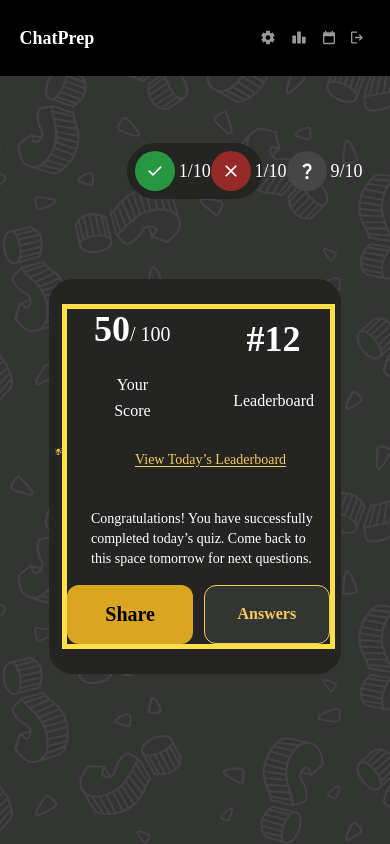
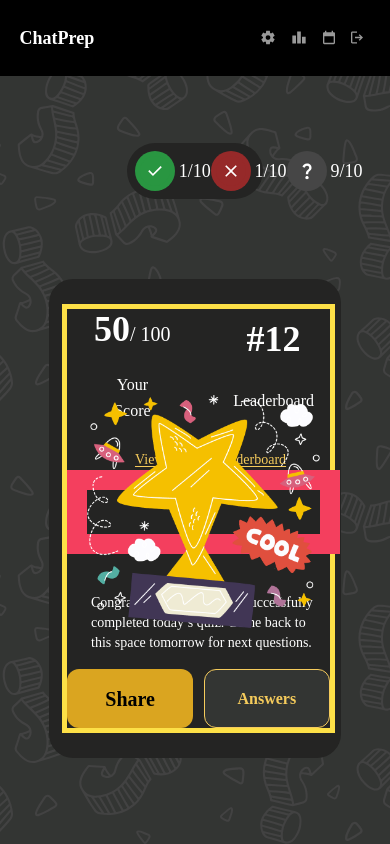
Before and after one commit to AtriChatterjee1/chat-prep-webapp, a Next.js app: page /score in a window 390 px wide. Built offline with nearby package versions, Linux system fonts and the light colour scheme; a web font is replaced by a local one.

Commit message:
responsiveness score page

```diff
--- /dev/null
+++ b/src/app/api/leaderboard/routes.ts
@@ -0,0 +1,30 @@
+import { connectToDB } from "@/utils";
+import prisma from "../../../../prisma/index";
+import { NextResponse } from "next/server";
+
+
+export const POST = async (req: Request) => {
+    try {
+        await connectToDB();
+        console.log("jell")
+        const {username} = await req.json();
+
+
+        const scores = await prisma.score.findMany({
+            where:{
+                username: username
+            }
+        });
+        console.log(username);
+
+        console.log("hell");
+        return NextResponse.json({ scores }, { status: 200 });
+
+
+    } catch (error: any) {
+        console.log(error);
+        return NextResponse.json({ error: error.message }, { status: 500 })
+    } finally {
+        await prisma.$disconnect();
+    }
+}
--- a/src/app/score/page.tsx
+++ b/src/app/score/page.tsx
@@ -14,10 +14,12 @@ const Score: NextPage = () => {
             <CorrectWrong/>
 
             <div className="relative bg-gray w-[55vw] sm:w-[75vw] rounded-3xl px-[2%] pt-[8%] pb-[8%] flex flex-row justify-between items-center  text-white ">
-                <div className=" float-left w-[21vw] h-[20vw] mb =[3%] ">
+                <div className="sm:flex sm:w-0 float-left w-[100vw] h-[20vw] mb =[3%] ">
                 <Image
+                        width="400"
                         src={Trophy}
                         alt="trophy"
+
                     />
 
                 </div>
@@ -43,6 +45,15 @@ const Score: NextPage = () => {
                             </div>
                         </div>
                         <div className=" flex-col text-center font-metropolis text-goldenrod pt-[10%] ps-6 text-base sm:text-sm underline underline-offset-2 cursor-pointer">View Today’s Leaderboard</div>
+                        <div className="sm:flex sm:w-[70vw]  sm:h-[10vh] border-rose-500 border-[20px] sm:justify-center sm:items-center h-[0] w-0 mb =[3%] ">
+                <Image
+                        width="400"
+                        src={Trophy}
+                        alt="trophy"
+
+                    />
+
+                </div>
                         <div className="w-[25vw] sm:w-[65vw] flex-col font-left font-metropolis text-base sm:text-sm text-white leading-[1.6rem] text-wrap pt-[15%] font-light ps-6">
                             Congratulations! You have successfully completed today’s quiz. Come back to this space tomorrow for next questions.
                         </div>
```
